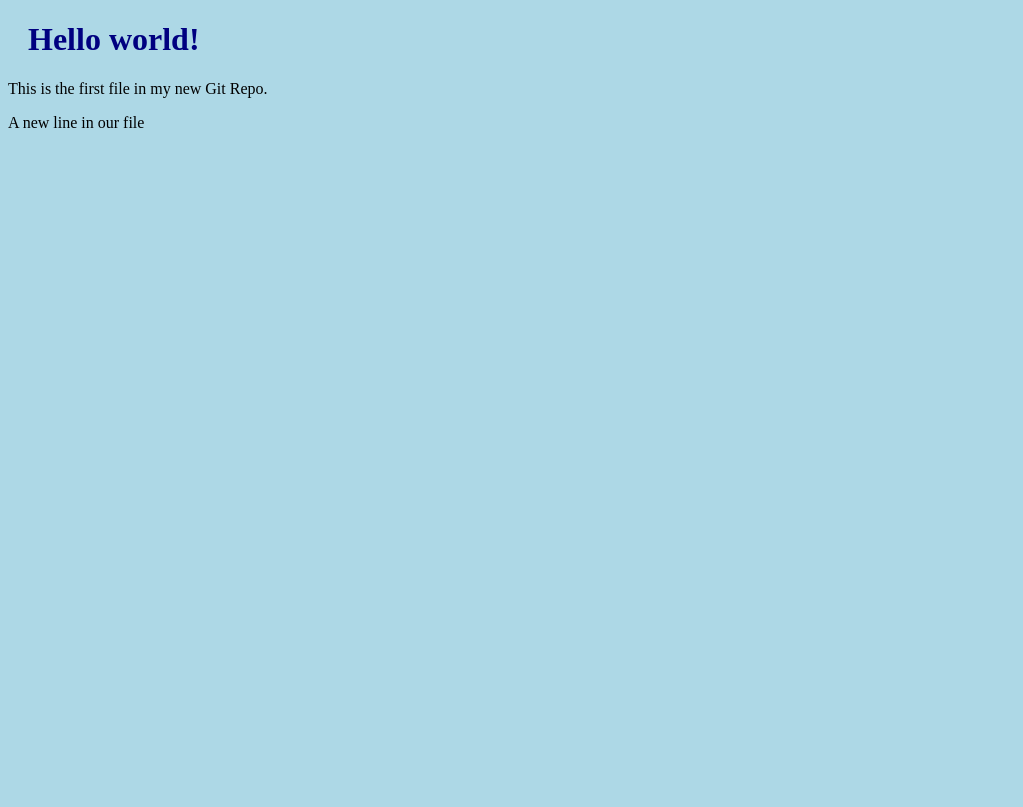
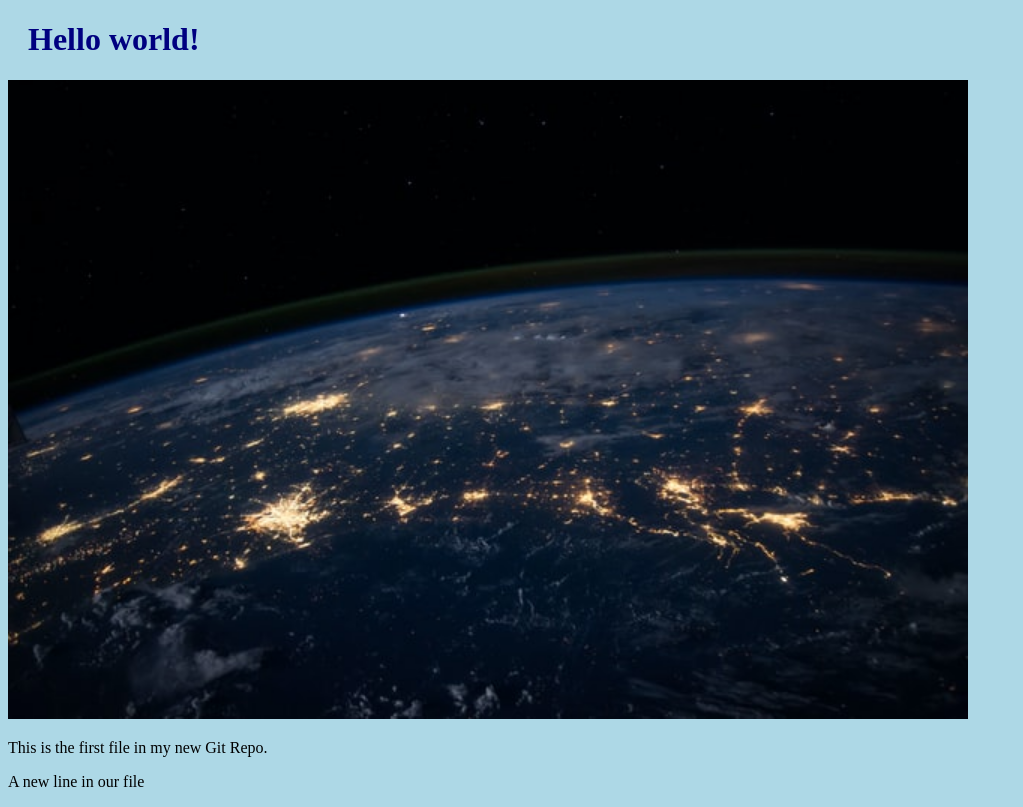
Before and after one commit to xtianxx/hello-world, a plain HTML site: page src/index.html in a window 1280 px wide. Shown: the whole page, without its empty margins (0-1023 px from the left). Drawn offline with Linux system fonts and the light colour scheme.

Commit message:
Added image to Hello World

```diff
--- a/src/index.html
+++ b/src/index.html
@@ -7,6 +7,8 @@
 <body>
 
 <h1>Hello world!</h1>
+<div><img src="img_hello_world.jpg" alt="Hello World from space" style="width: 100%;
+max-width: 960px"></div>
 <p>This is the first file in my new Git Repo.</p>
 <p>A new line in our file</p>
 </body>
```
Also changed, not shown: src/img_hello_world.jpg (added).
